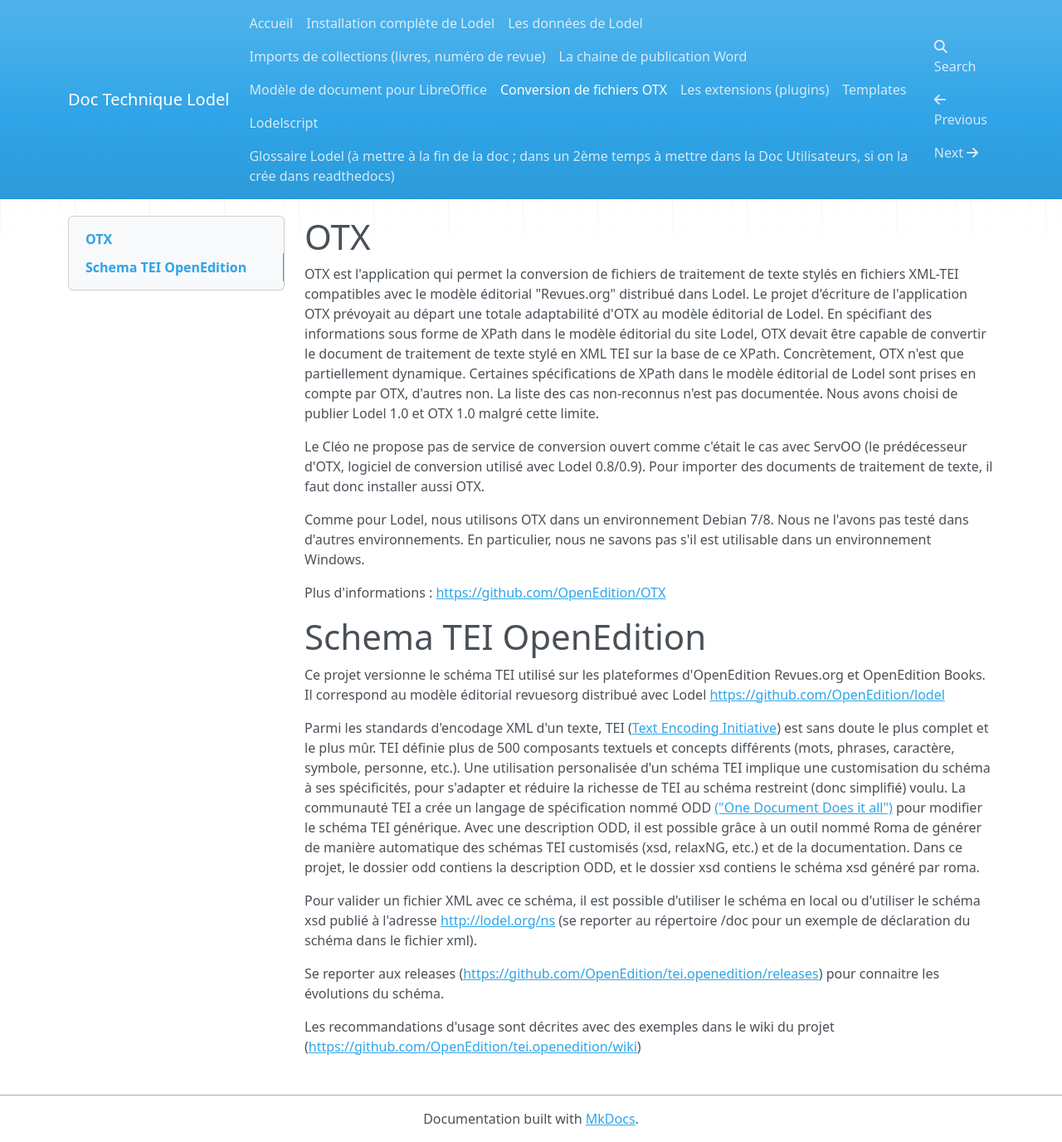
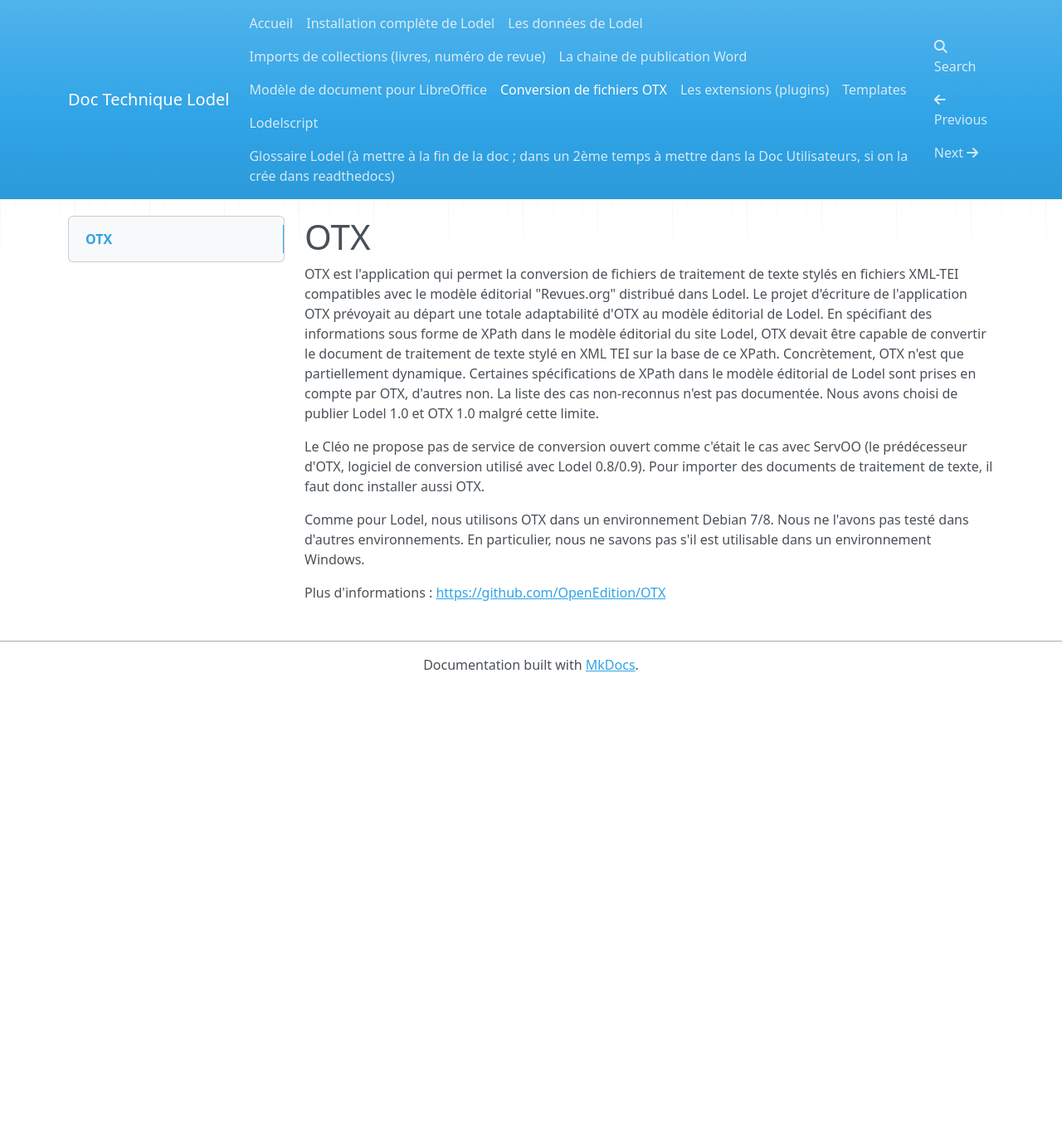
Before and after one commit to ValentinGeorgesDubost/Doc-Lodel, an MkDocs documentation site: the page built from docs/OTX.md, in a window 1280 px wide. Shown: the whole page at 83% size. Built offline with MkDocs 1.6.1, drawn with Linux system fonts in a browser that asks for light colours; nearby versions of some CDN libraries; old or Windows-style settings are respelled for this version of MkDocs; after the commit the page ends 900 px from its top, so only the background shows below that.

Commit message:
Update OTX.md

```diff
--- a/docs/OTX.md
+++ b/docs/OTX.md
@@ -8,18 +8,3 @@ Le Cléo ne propose pas de service de conversion ouvert comme c'était le cas av
 Comme pour Lodel, nous utilisons OTX dans un environnement Debian 7/8. Nous ne l'avons pas testé dans d'autres environnements. En particulier, nous ne savons pas s'il est utilisable dans un environnement Windows.
 
 Plus d'informations : <https://github.com/OpenEdition/OTX>
-
-Schema TEI OpenEdition
-======================
-
-Ce projet versionne le schéma TEI utilisé sur les plateformes d'OpenEdition Revues.org et OpenEdition Books.
-Il correspond au modèle éditorial revuesorg distribué avec Lodel <https://github.com/OpenEdition/lodel>
-
-Parmi les standards d'encodage XML d'un texte, TEI ([Text Encoding Initiative](<http://www.tei-c.org/>)) est sans doute le plus complet et le plus mûr. TEI définie plus de 500 composants textuels et concepts différents (mots, phrases, caractère, symbole, personne, etc.). Une utilisation personalisée d'un schéma TEI implique une customisation du schéma à ses spécificités, pour s'adapter et réduire la richesse de TEI au schéma restreint (donc simplifié) voulu. La communauté TEI a crée un langage de spécification nommé ODD [("One Document Does it all")](http://www.tei-c.org/Guidelines/Customization/odds.xml) pour modifier le schéma TEI générique. Avec une description ODD, il est possible grâce à un outil nommé Roma de générer de manière automatique des schémas TEI customisés (xsd, relaxNG, etc.) et de la documentation.
-Dans ce projet, le dossier odd contiens la description ODD, et le dossier xsd contiens le schéma xsd généré par roma.
-
-Pour valider un fichier XML avec ce schéma, il est possible d'utiliser le schéma en local ou d'utiliser le schéma xsd publié à l'adresse <http://lodel.org/ns> (se reporter au répertoire /doc pour un exemple de déclaration du schéma dans le fichier xml).
-
-Se reporter aux releases (<https://github.com/OpenEdition/tei.openedition/releases>) pour connaitre les évolutions du schéma.
-
-Les recommandations d'usage sont décrites avec des exemples dans le wiki du projet (<https://github.com/OpenEdition/tei.openedition/wiki>)
```
